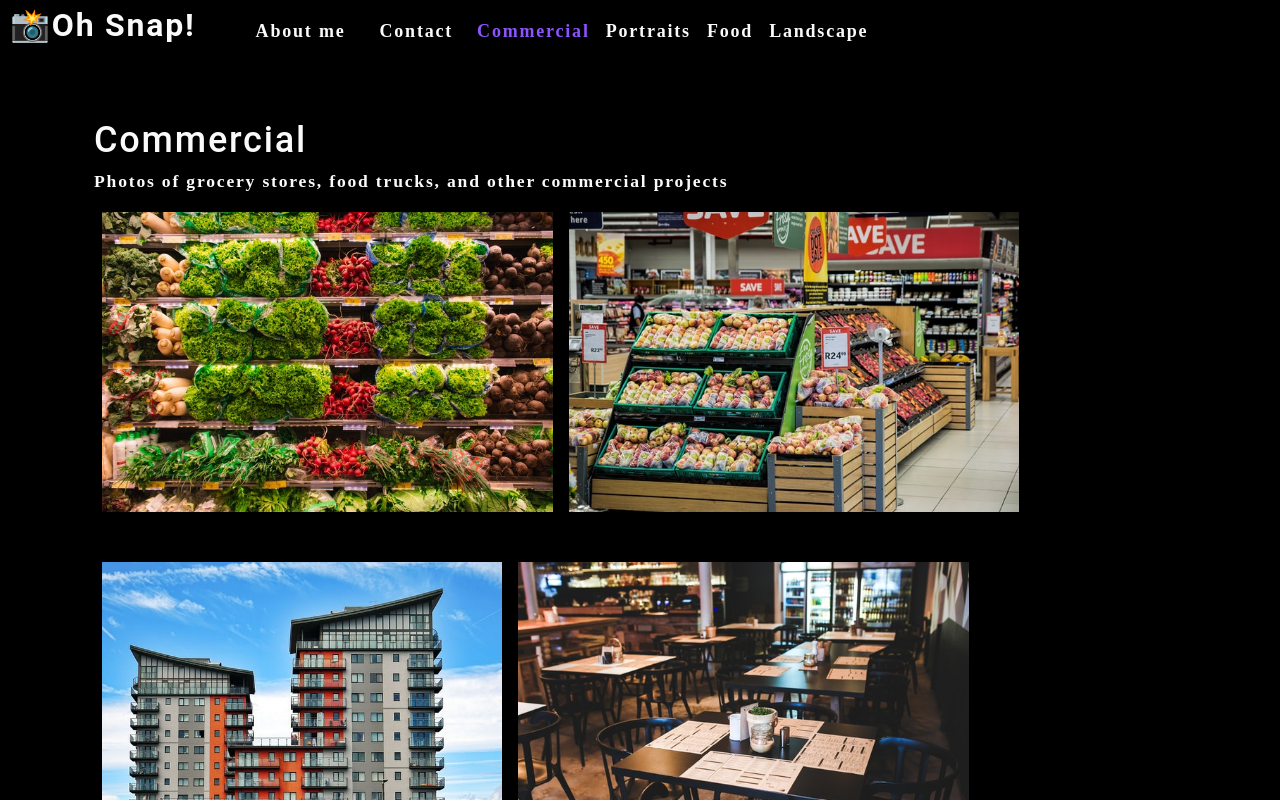
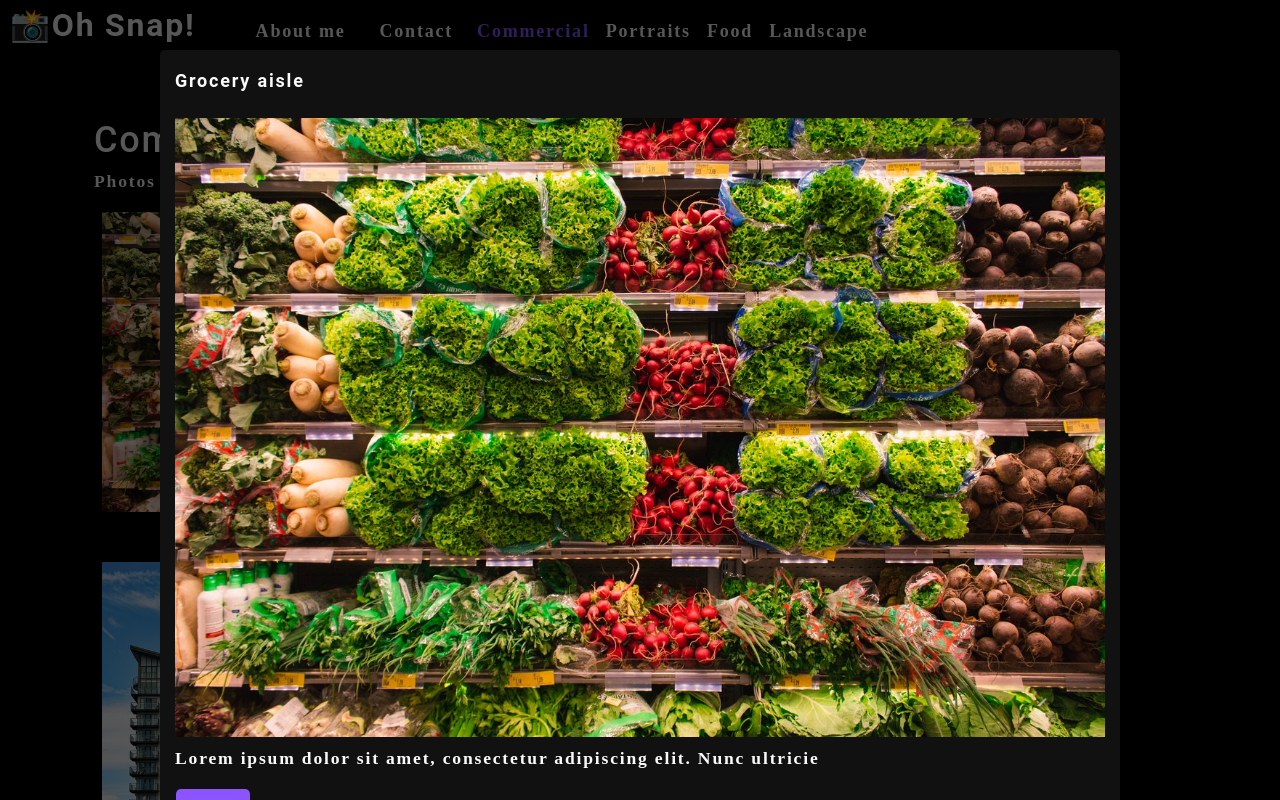
Before and after one commit to khyan22/photo-port, a React (Create React App) app: page / in a window 1280 px wide. Both pictures are taken after a click on the picture 327 px from the left and 361 px from the top of the page. Shown: the top 800 px of the page. Built offline with nearby package versions, Linux system fonts and the light colour scheme.

Commit message:
created modal

```diff
--- /dev/null
+++ b/src/components/Modal/index.js
@@ -0,0 +1,30 @@
+import React from 'react';
+
+function Modal({ currentPhoto, setIsModalOpen }) {
+  const {name, category, description, index} = currentPhoto;
+
+  function btnClick() {
+    setIsModalOpen(false)
+  }
+
+  return(
+    <div className='modalBackdrop'>
+      <div className='modalContainer'>
+        <h3 className='modalTitle'>{name}</h3>
+        <img
+          src={require(`../../assets/large/${category}/${index}.jpg`)}
+          alt={name}
+          key={name}
+        />
+        <p>
+          {description}
+        </p>
+        <button type='button' onClick={btnClick}>
+          Close
+        </button>
+      </div>
+    </div>
+  );
+};
+
+export default Modal;
--- a/src/components/PhotoList/index.js
+++ b/src/components/PhotoList/index.js
@@ -1,4 +1,5 @@
 import React, { useState } from 'react';
+import Modal from '../Modal';
 
 function PhotoList({ category }) {
   const [photos] = useState([
@@ -96,14 +97,25 @@
 
   const currentPhotos = photos.filter((photos) => photos.category === category);
 
+  const [isModalOpen, setIsModalOpen] = useState(false)
+  const [currentPhoto, setCurrentPhoto] = useState();
+
+
+  const toggleModal =  (image, i) => {
+    setCurrentPhoto({...image, index: i});
+    setIsModalOpen(true)
+  };
+
   return (
     <div>
+      {isModalOpen && <Modal currentPhoto={currentPhoto} setIsModalOpen={setIsModalOpen}/>}
       <div className='flex-row'>
         {currentPhotos.map((image, i) => (
           <img
             src={require(`../../assets/small/${category}/${i}.jpg`)}
             alt={image.name}
             className='img-thumbnail mx-1'
+            onClick={() => toggleModal(image, i)}
             key={image.name}
           />
         ))}
```
Also changed, not shown: 1 other file (tests, documents, lock files or other folders).
